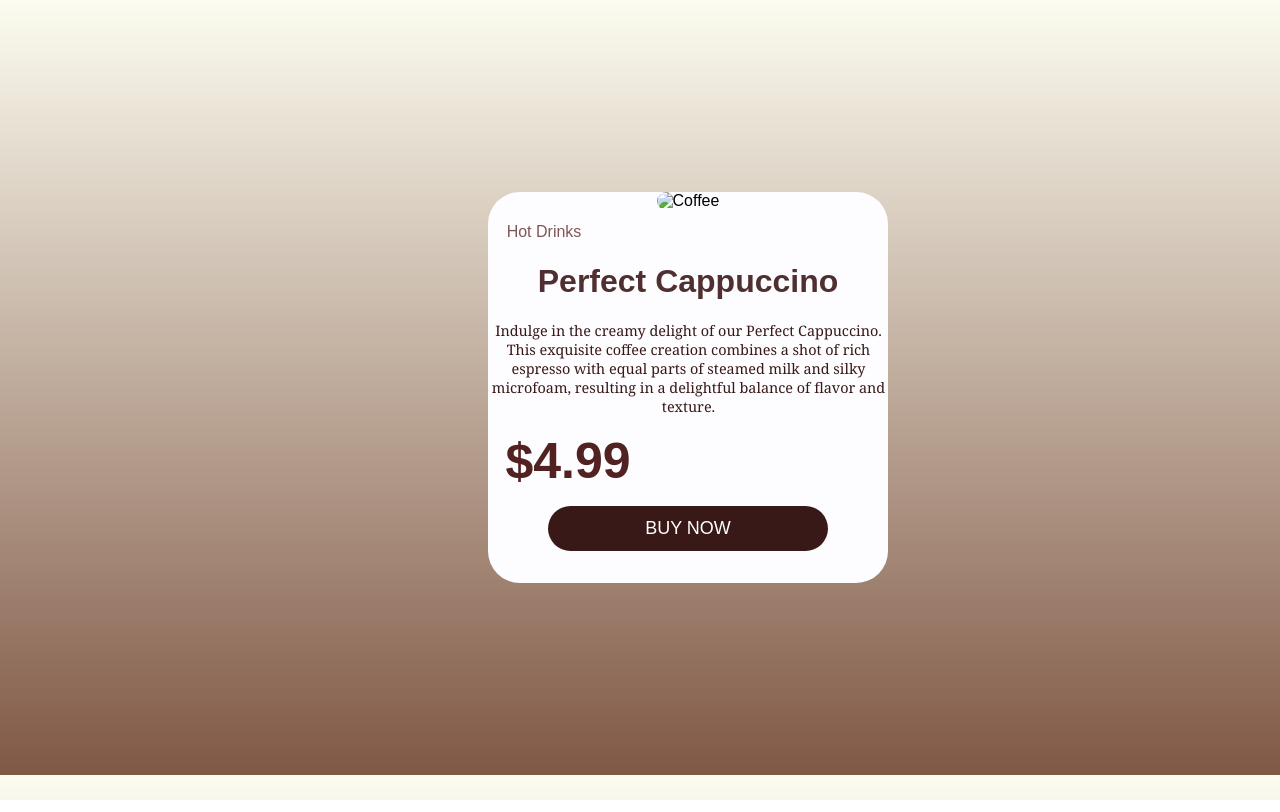
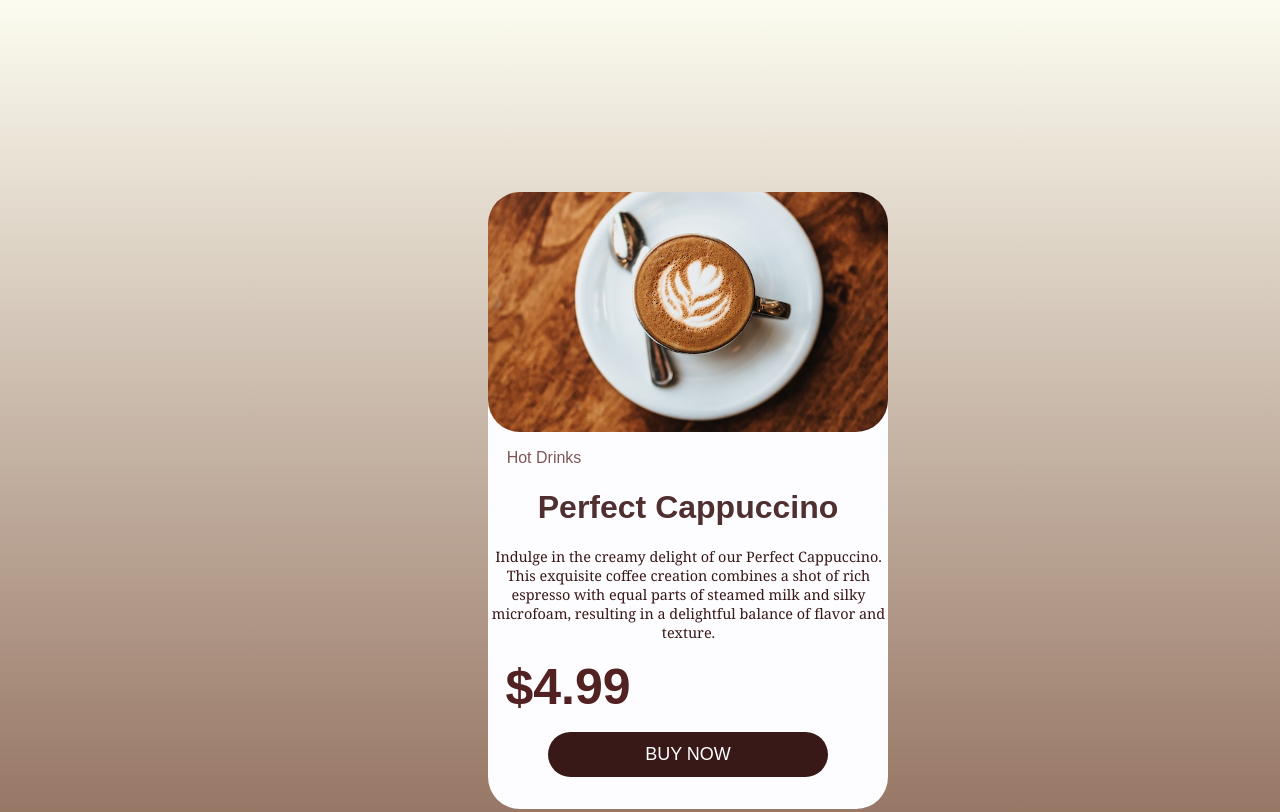
Before and after one commit to irm1005-itec1005-fall-2023/midterm-exam-sana102, a plain HTML site: page jeans.html in a window 1280 px wide. Shown: the top 812 px of the page. Drawn offline with Linux system fonts and the light colour scheme; the site is published under a folder, as on GitHub Pages, so addresses that start at the root find nothing.

Commit message:
Update jeans.html

```diff
--- a/jeans.html
+++ b/jeans.html
@@ -11,7 +11,7 @@
 <body>
     <html>
         <div class="card">
-            <img class="img" src="/images/coffee.jpg" alt="Coffee" width="50" height="10">
+            <img class="img" src="./images/coffee.jpg" alt="Coffee" width="50" height="10">
             <h2 class="drinks" >Hot Drinks</h2>
             <h1 class="h1" > Perfect Cappuccino</h1>
             <p class="txt">Indulge in the creamy delight of our Perfect Cappuccino.
```
